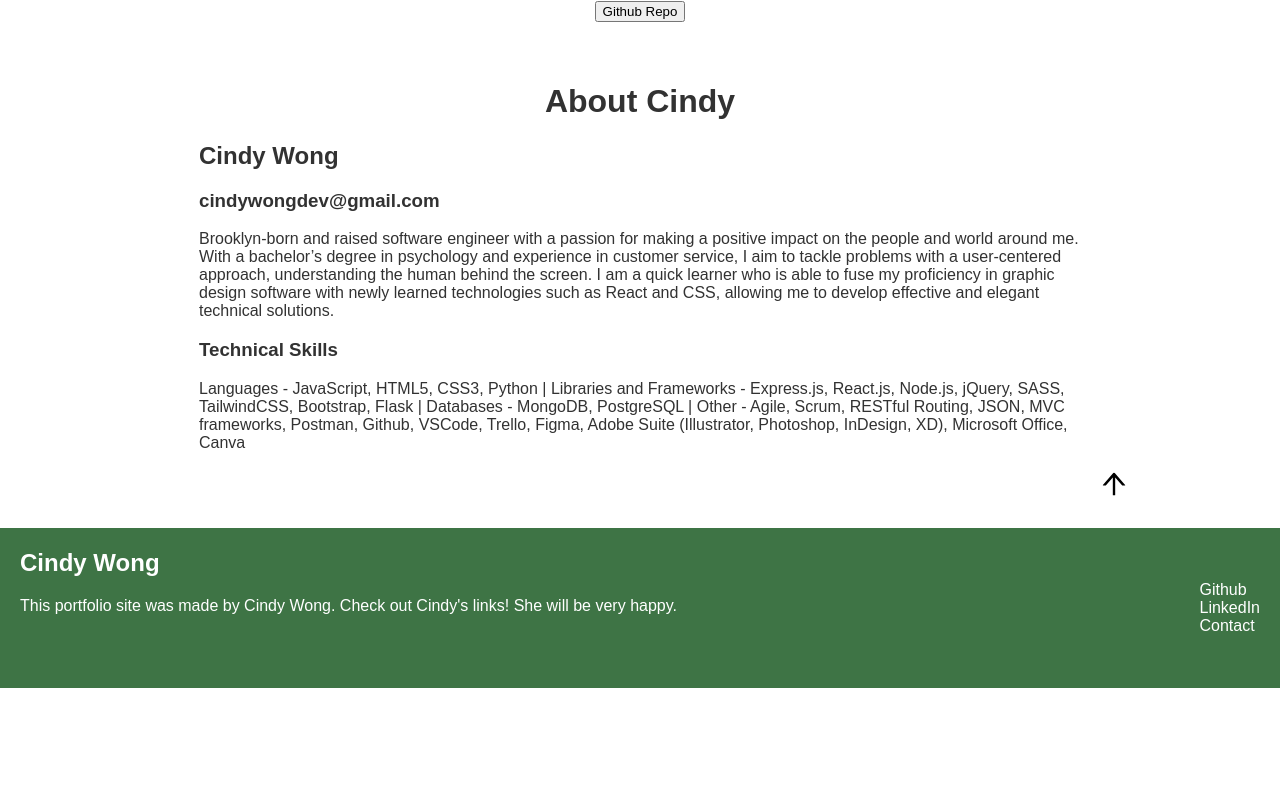
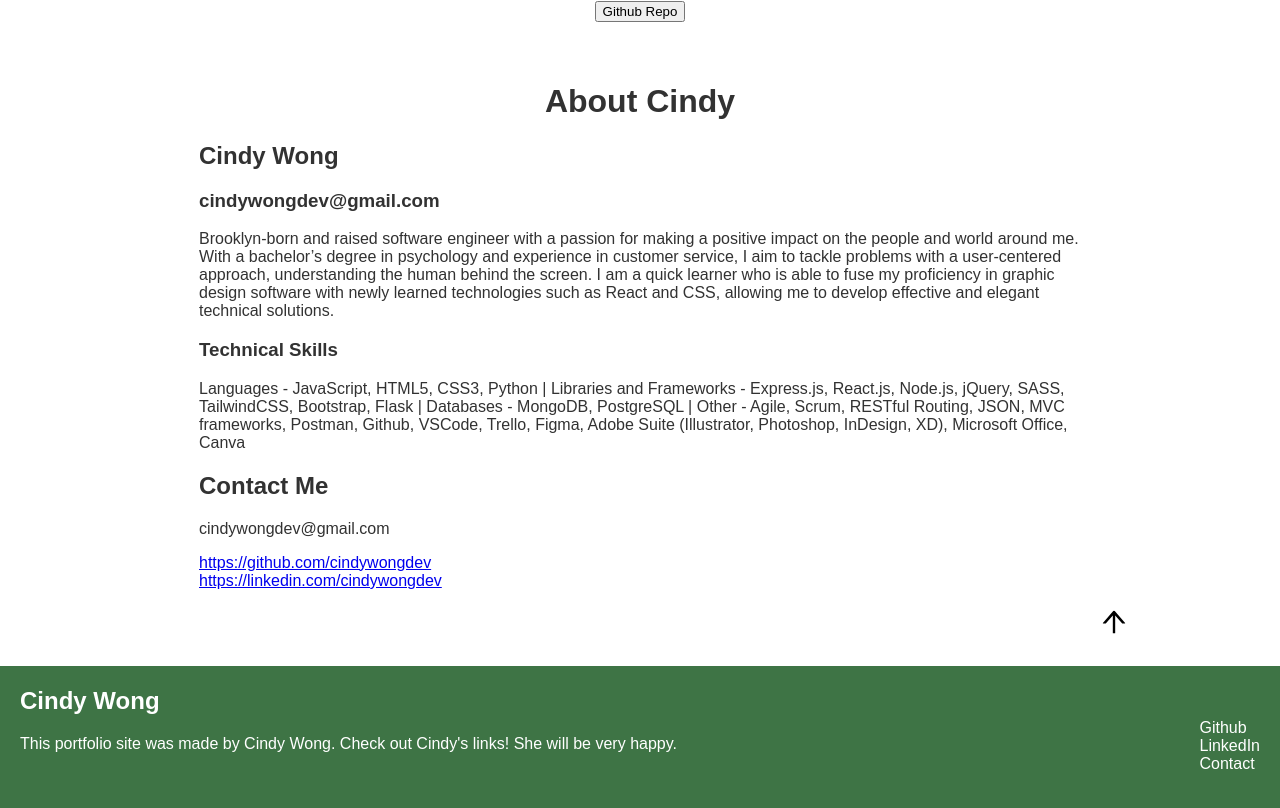
Before and after one commit to cindywongdev/portfolio, a React (Create React App) app: page /about in a window 1280 px wide. Shown: the part 3326-4134 px from the top of the page. Before the commit the page ends 4014 px from the top, so only its background shows below. Built offline with nearby package versions, Linux system fonts and the light colour scheme; a web font is replaced by a local one.

Commit message:
added contact links

```diff
--- a/src/pages/About.js
+++ b/src/pages/About.js
@@ -17,6 +17,13 @@ const About = (props) => {
             <p>Brooklyn-born and raised software engineer with a passion for making a positive impact on the people and world around me. With a bachelor’s degree in psychology and experience in customer service, I aim to tackle problems with a user-centered approach, understanding the human behind the screen. I am a quick learner who is able to fuse my proficiency in graphic design software with newly learned technologies such as React and CSS, allowing me to develop effective and elegant technical solutions.</p>
             <h3>Technical Skills</h3>
             <p>Languages - JavaScript, HTML5, CSS3, Python | Libraries and Frameworks - Express.js, React.js, Node.js, jQuery, SASS, TailwindCSS, Bootstrap, Flask | Databases -  MongoDB, PostgreSQL  | Other - Agile, Scrum, RESTful Routing, JSON, MVC frameworks, Postman, Github, VSCode, Trello, Figma, Adobe Suite (Illustrator, Photoshop, InDesign, XD), Microsoft Office, Canva</p>
+
+            <h2>Contact Me</h2>
+            <p>{about.email}</p>
+            <a href="#">https://github.com/cindywongdev</a>
+            <br></br>
+            <a href="#">https://linkedin.com/cindywongdev</a>
+
         </div>
         <a href="#top"><div class="up-button"><AiOutlineArrowUp/></div></a>
     </main></>)
```
